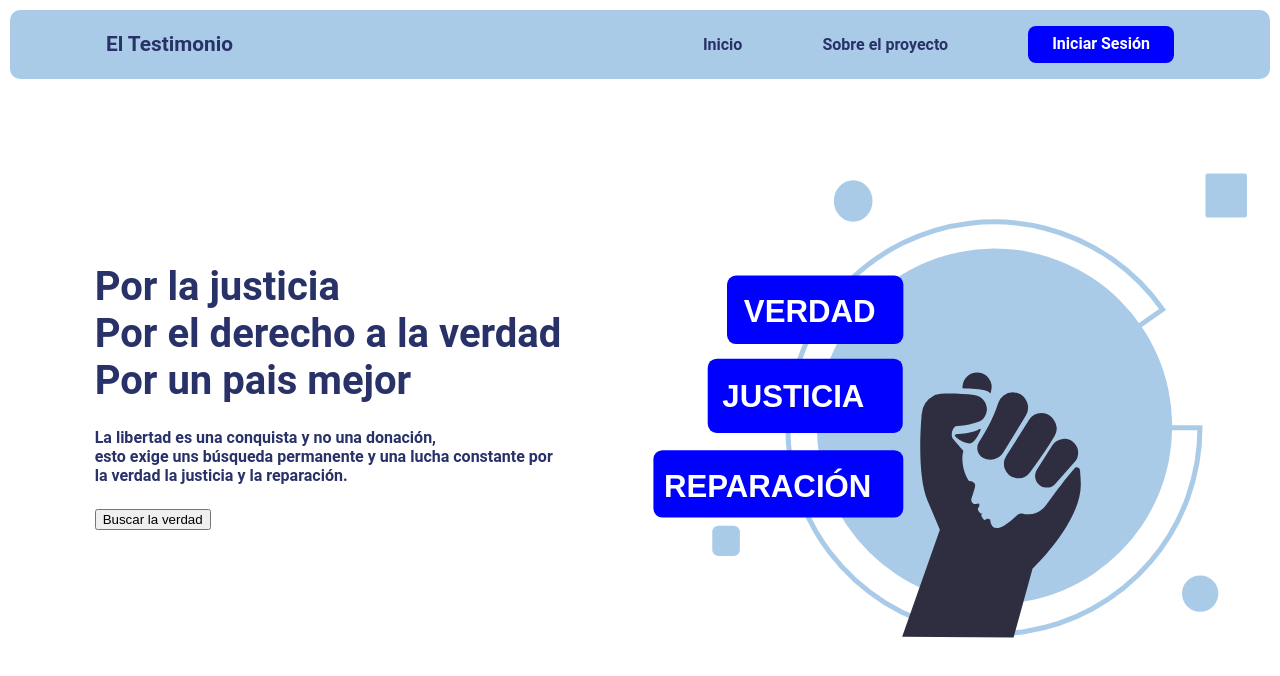
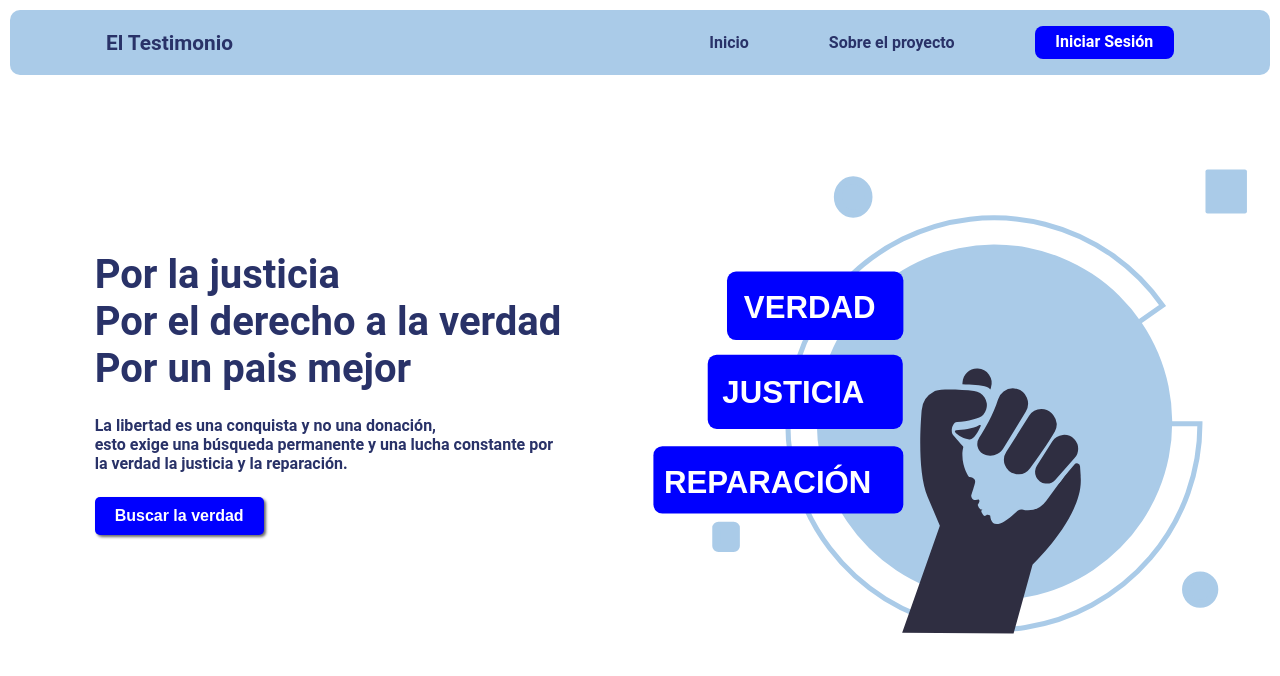
Before and after one commit to cuadros-code/reparacion-victimas, a Next.js app: page / in a window 1280 px wide. Shown: the top 676 px of the page. Built offline with nearby package versions, Linux system fonts and the light colour scheme.

Commit message:
creando layout para la app

```diff
--- /dev/null
+++ b/components/Layout.tsx
@@ -0,0 +1,16 @@
+import NavBar from "./NavBar"
+
+interface LayoutProps {
+  children: React.ReactNode;
+}
+
+const Layout = ( { children }: LayoutProps ) => {
+  return (
+    <div>
+      <NavBar />
+      { children }
+    </div>
+  )
+}
+
+export default Layout
--- /dev/null
+++ b/components/PrimaryButton.tsx
@@ -0,0 +1,22 @@
+import { ReactNode } from "react"
+import styles from './styles/Buttons.module.css'
+
+interface ButtonProps {
+  children: ReactNode;
+  onClick?: () => void;
+}
+
+const PrimaryButton = ( props: ButtonProps ) => {
+
+  const { children, onClick } = props;
+
+  return (
+    <button
+      className={styles.primary_button}
+    >
+      {children}
+    </button>
+  )
+}
+
+export default PrimaryButton
--- /dev/null
+++ b/components/styles/Buttons.module.css
@@ -0,0 +1,20 @@
+
+.primary_button {
+  background-color: var(--primary-color);
+  color: white;
+  padding: 10px 20px;
+  font-size: 1rem;
+  font-weight: 700;
+  border-radius: 5px;
+  border: transparent;
+  cursor: pointer;
+  box-shadow: 2px 2px 3px 0px rgba(0, 0, 0, 0.6);
+  transition: all 0.2s ease-in-out;
+}
+
+.primary_button:hover {
+  background-color: var(--primary-color-dark);
+}
+.primary_button:active {
+  background-color: var(--primary-color-light);
+}
--- a/pages/_app.tsx
+++ b/pages/_app.tsx
@@ -1,8 +1,13 @@
 import '../styles/globals.css'
 import type { AppProps } from 'next/app'
+import Layout from 'components/Layout'
 
 function MyApp({ Component, pageProps }: AppProps) {
-  return <Component {...pageProps} />
+  return (
+  <Layout>
+    <Component {...pageProps} />
+  </Layout>
+  )
 }
 
 export default MyApp
--- a/pages/index.tsx
+++ b/pages/index.tsx
@@ -3,6 +3,7 @@ import Head from 'next/head'
 import Image from 'next/image'
 import NavBar from '../components/NavBar'
 import styles from '../styles/Home.module.css'
+import PrimaryButton from 'components/PrimaryButton'
 
 const Home: NextPage = () => {
   return (
@@ -14,8 +15,6 @@ const Home: NextPage = () => {
       </Head>
 
       <main className={styles.main} >
-        <NavBar />
-
         <div className={styles.content} >
           <div className={styles.content_info} >
             <div>
@@ -26,11 +25,13 @@ const Home: NextPage = () => {
               </div>
               <div className={styles.module}>
                 <p>La libertad es una conquista y no una donación,</p>
-                <p>esto exige uns búsqueda permanente y una lucha constante por</p>
+                <p>esto exige una búsqueda permanente y una lucha constante por</p>
                 <p>la verdad la justicia y la reparación.</p>
               </div>
               <div className={styles.module}>
-                <button>Buscar la verdad</button>
+                <PrimaryButton>
+                  Buscar la verdad
+                </PrimaryButton>
               </div>
             </div>
 
--- a/styles/NavBar.module.css
+++ b/styles/NavBar.module.css
@@ -30,12 +30,17 @@
 
 .links a:not(:last-child){
   margin-right: 80px;
+  transition: all 0.3s ease-in-out;
+}
+
+.links a:not(:last-child):hover {
+  color: var(--text-dark-color);
 }
 
 .links a:last-child{
   color: white;
   background-color: var(--primary-color);
-  padding: 0.5rem 1.5rem 0.6rem 1.5rem;
+  padding: 0.4rem 1.3rem 0.5rem 1.3rem;
   margin: 0;
   border-radius: 8px;
   transition: all 0.2s ease-in-out;
```
